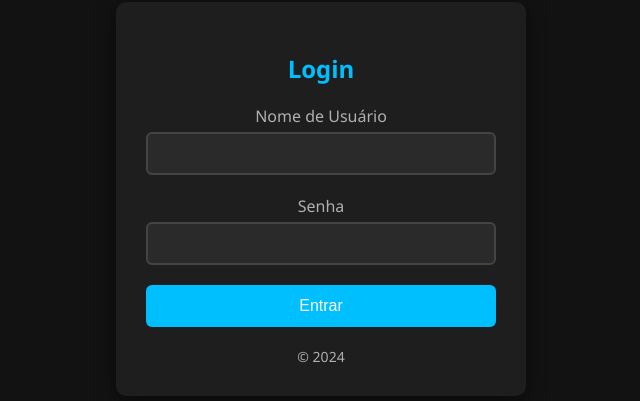
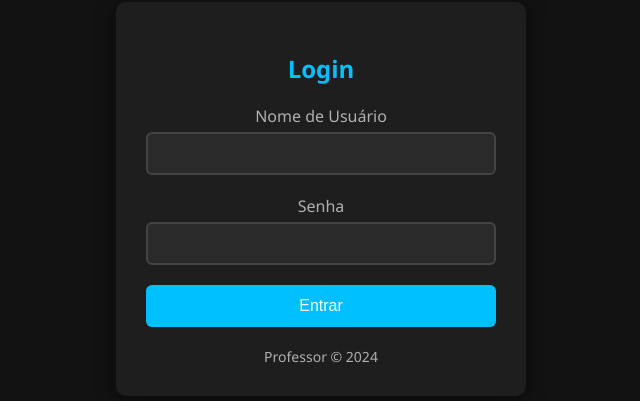
Before and after one commit to Iathi/MeuPainel, a plain HTML site: page index.html in a window 1280 px wide. Shown: the part 201-602 px from the top of the page, 319-959 px from the left. Drawn offline with Linux system fonts and the light colour scheme.

Commit message:
Atualizar o index.html

```diff
--- a/index.html
+++ b/index.html
@@ -100,7 +100,7 @@
         <button type="submit">Entrar</button>
         <div class="error-message" id="error-message"></div>
     </form>
-    <div class="footer">© 2024</div>
+    <div class="footer">Professor © 2024</div>
 </div>
 
 <script>
```
